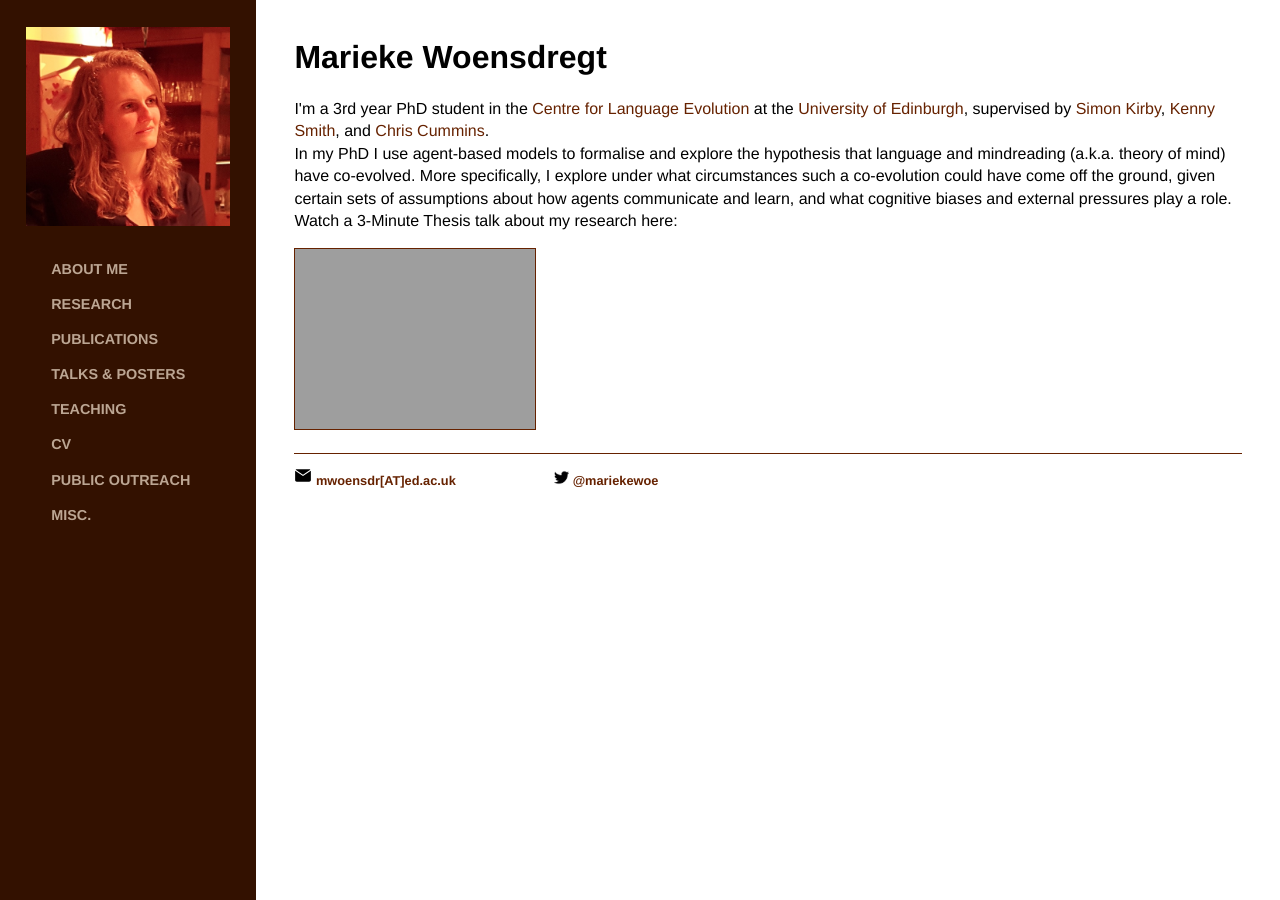
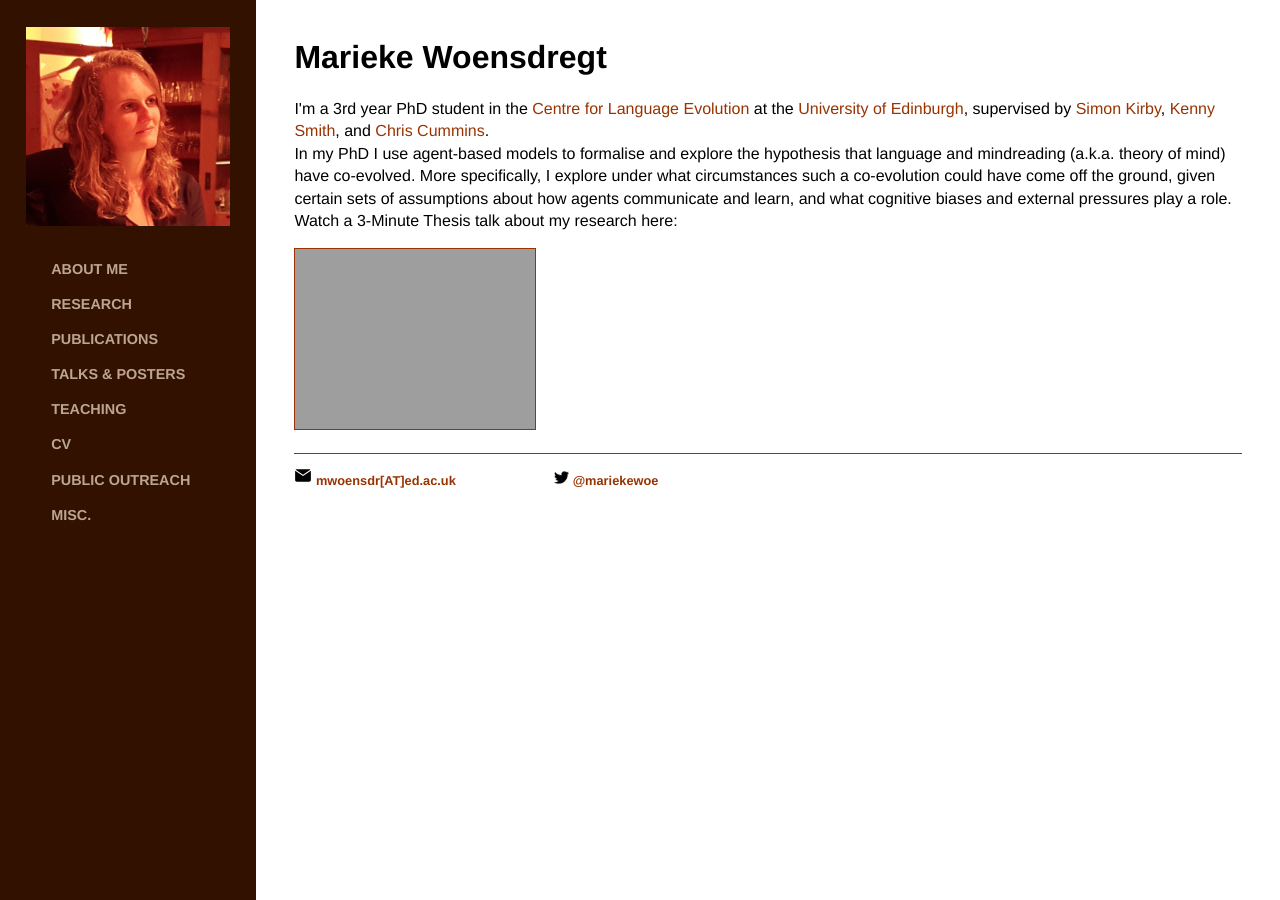
Before and after one commit to marieke-woensdregt/marieke-woensdregt.github.io, a Jekyll site: the page built from index.html, in a window 1280 px wide. Built offline with Jekyll 4.4.1, drawn with Linux system fonts in a browser that asks for light colours; grey boxes are pictures that could not be loaded.

Commit message:
Update main.css

```diff
--- a/css/main.css
+++ b/css/main.css
@@ -28,7 +28,7 @@ nav ul li, footer ul li {
 }
 a {
     text-decoration: none;
-    color: #662200;
+    color: #993300;
 }
 a:hover {
   text-decoration: underline;
@@ -66,7 +66,7 @@ p.small {
     color: #000000;
 }
 footer {
-    border-top: 1px solid #662200;
+    border-top: 1px solid #993300;
     font-size: 0.8em;
 }
 
```
